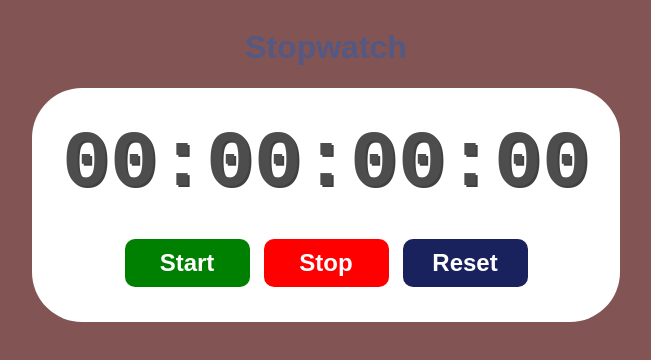
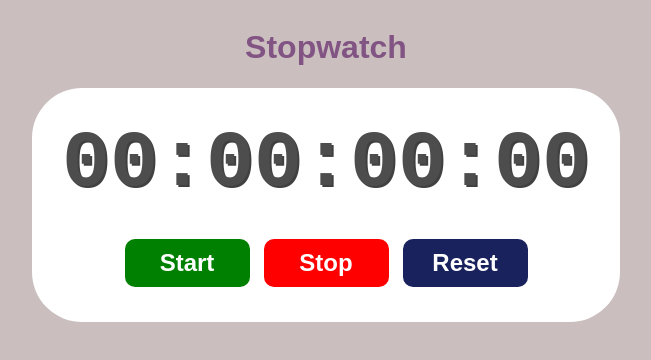
Before and after one commit to jagadeeshgudhe/stop_watch, a plain HTML site: page index.html in a window 1280 px wide. Shown: the whole page, without its empty margins (314-965 px from the left). Drawn offline with Linux system fonts and the light colour scheme.

Commit message:
stop watch

```diff
--- a/style.css
+++ b/style.css
@@ -2,12 +2,12 @@ body{
     display:flex;
     flex-direction: column;
     align-items: center;
-    background-color: hsl(0, 22%, 42%);
+    background-color: hsl(0, 10%, 77%);
 }
 #myH1{
     font-size:4rrem;
     font-family: "Arial", Helvetica, sans-serif;
-    color: hsl(234, 22%, 42%);
+    color: hsl(299, 22%, 42%);
 }
 #container{
     display: flex;
```
